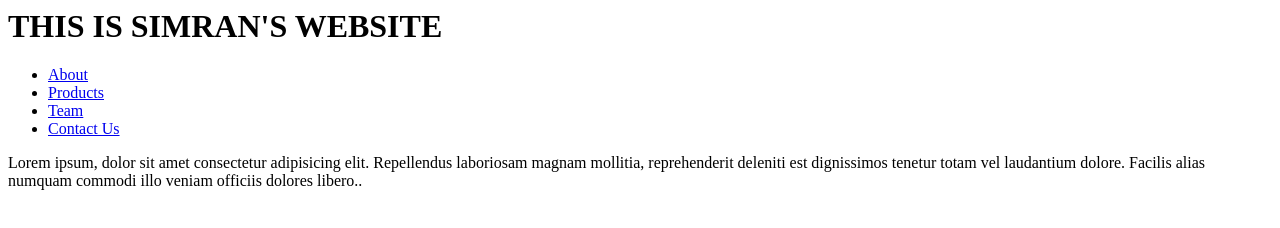
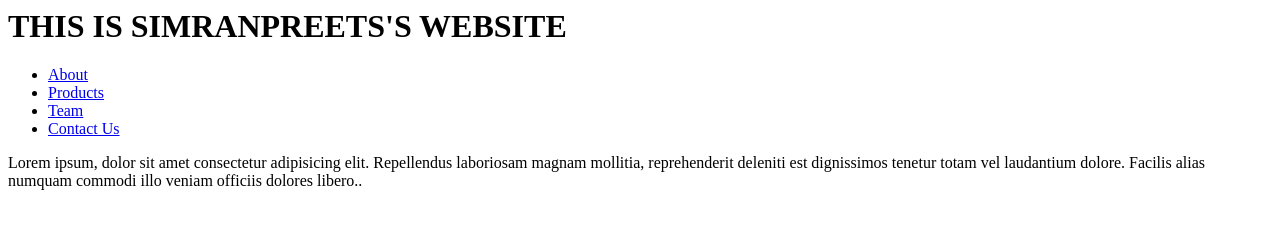
Before and after one commit to ersukhvir/htmlproj, a plain HTML site: page index.html in a window 1280 px wide. Drawn offline with Linux system fonts and the light colour scheme.

Commit message:
Update index.html

```diff
--- a/index.html
+++ b/index.html
@@ -6,7 +6,7 @@
     <title>Welcome to CI CD Docker deployment project</title>
   </head>
   <body>
-    <h1>THIS IS SIMRAN'S WEBSITE</h1>
+    <h1>THIS IS SIMRANPREETS'S WEBSITE</h1>
     <ul>
       <li><a href="./about.html">About</a></li>
       <li><a href="./products.html">Products</a></li>
```
